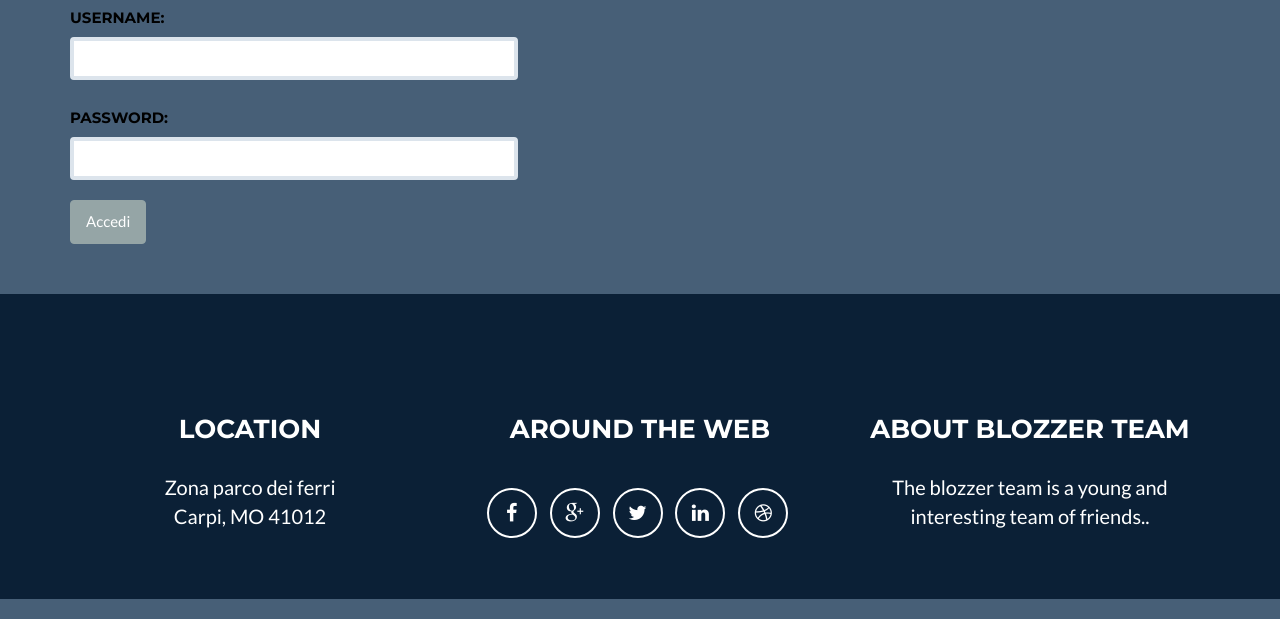
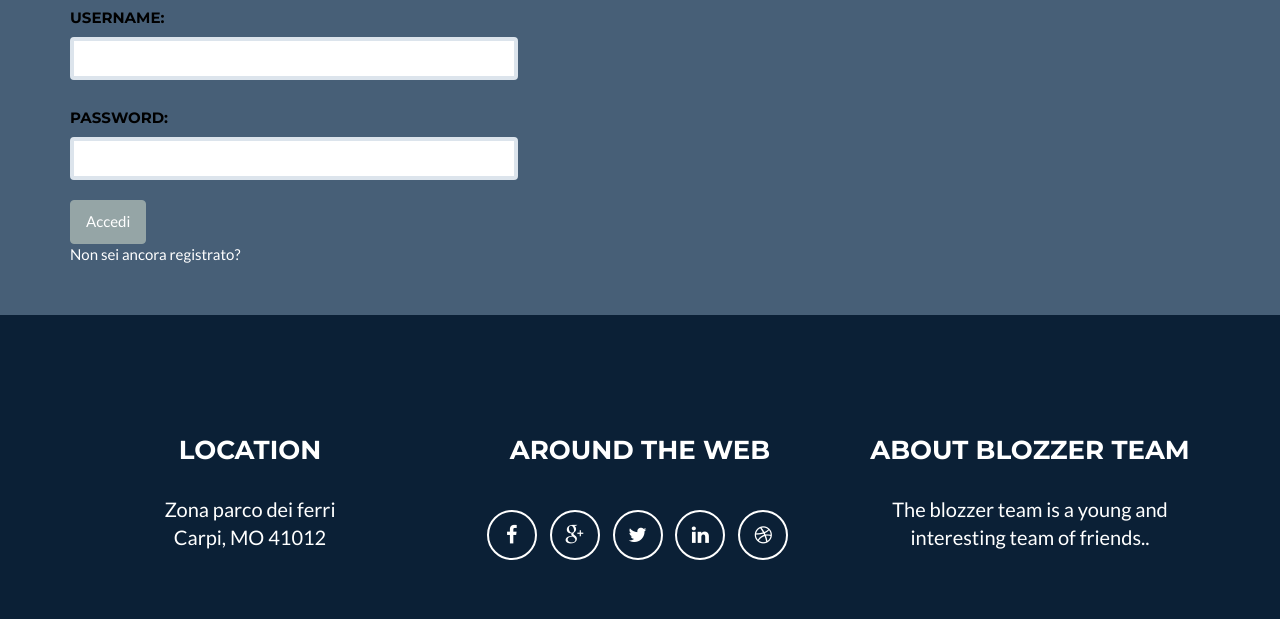
Before and after one commit to grindcoder/Videopills, a Django app: template data/templates/Authentication/login_page.html in a window 1280 px wide. Shown: the part 965-1584 px from the top of the page. Run offline with Django 3.2, Linux system fonts and the light colour scheme; the template is opened without the code that fills it, so the values that code supplies are empty; some libraries are stand-ins or nearby versions.

Commit message:
Aggiunto link per la registrazione nella pagina di login

```diff
--- a/data/templates/Authentication/login_page.html
+++ b/data/templates/Authentication/login_page.html
@@ -29,6 +29,7 @@
 
                         <input type="submit" class="btn btn-default" value="Accedi" />
                     </form>
+                    <a href="/register">Non sei ancora registrato?</a>
                     <div class="text-danger">{%if errors%} {{errors.message}} {%endif%}</div>
                 </div>
 
```
